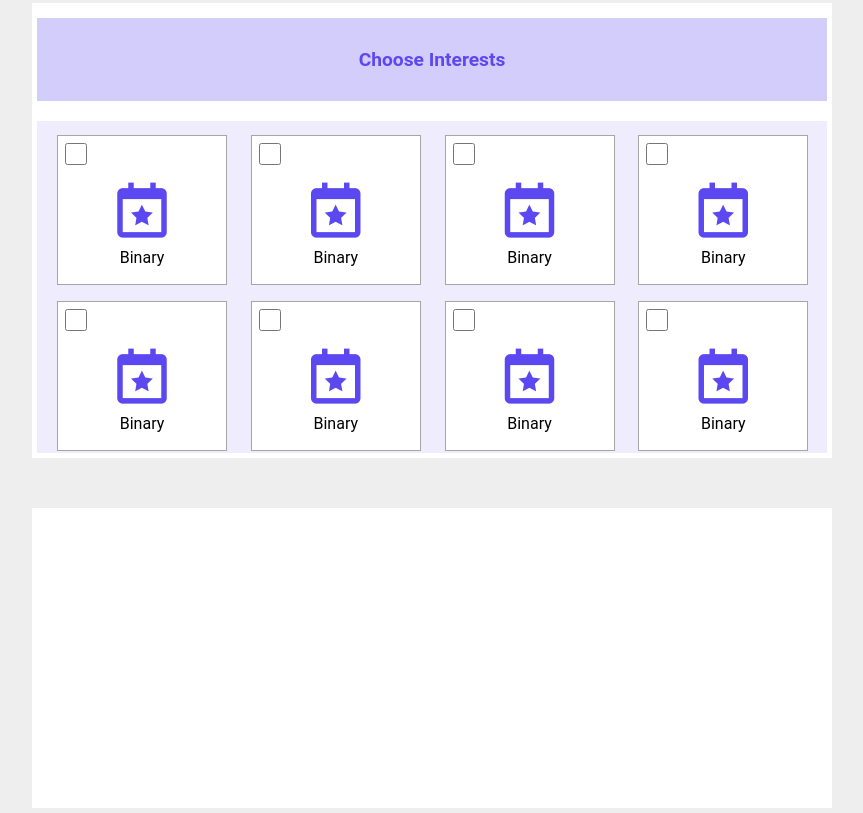
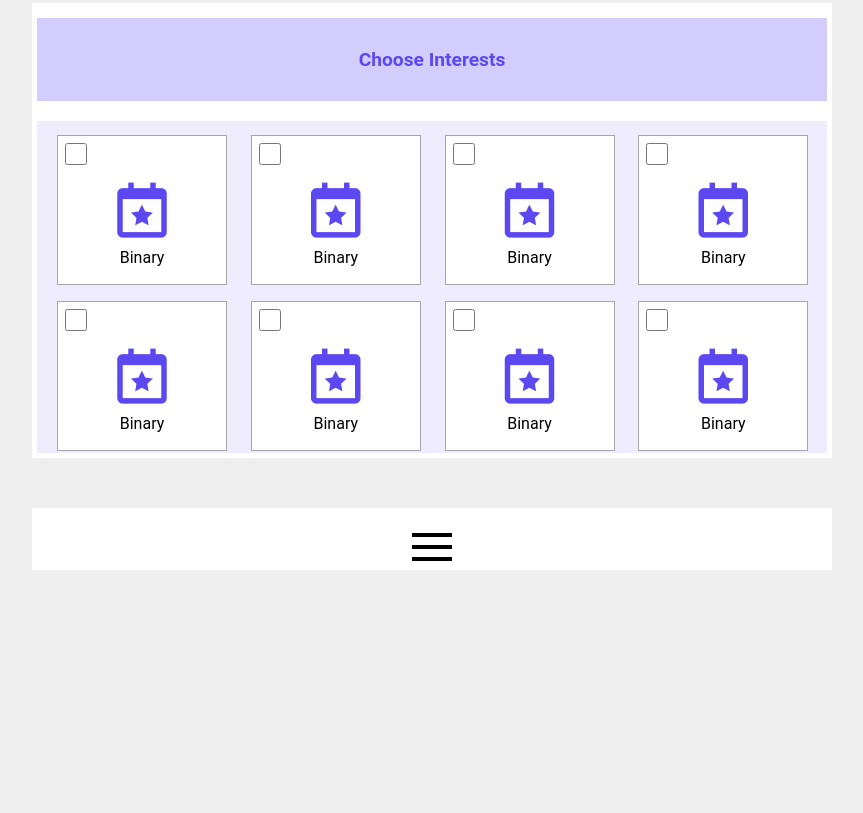
Before and after one commit to Momtaz1992/Practice, a plain HTML site: page index.html in a window 1280 px wide. Shown: the part 4454-5267 px from the top of the page, without its empty margins (208-1071 px from the left). After the commit the page ends 5029 px from the top, so only its background shows below. Drawn offline with nearby package versions, Linux system fonts and the light colour scheme; files whose address does not match are found by name.

Commit message:
burger menu is done

```diff
--- a/hamburger/_hamburger.scss
+++ b/hamburger/_hamburger.scss
@@ -1,8 +1,48 @@
-.burger{
-       width: 800px;
-       height: 300px;
-       background-color: white;
-       margin: 5px auto;
-       margin-top: 50px;
-       padding: 5px;
+.burger_menu{
+    width: 800px;
+    height:auto;
+    background-color: white;
+    margin: 5px auto;
+    margin-top: 50px;
+    padding: 5px;
+       .menu{
+              width:40px;
+              height: 12px;
+              position: relative;
+              cursor: pointer;
+              left: 0;
+              transition: all 0.3s ease;
+              margin:20px auto;
+              &:hover{
+                     span:nth-child(2){
+                            transform:rotate(45deg);
+                            top: 6px;
+                     }
+                     span:first-child{
+                     opacity: 0;
+                     }
+                     span:last-child{
+                            transform:rotate(-45deg);
+                            top: 6px;
+                     }
+              }
+              span{
+                     background-color: black;
+                     height: 4px;
+                     position: absolute;
+                     width: 100%;
+                     left: 0;
+                     transition: all 0.3s ease;
+                     &:first-child{
+                            top: 0;
+
+                     }
+                     &:nth-child(2){
+                            top: 12px;
+                     }
+                     &:last-child{
+                            top: 24px;
+                     }
+              }
+       }
 }
--- a/index.html
+++ b/index.html
@@ -9,33 +9,6 @@
        <title>Document</title>
 </head>
 <body>
-       <!-- Peseudo Exercice
-              <div class="peseudo">
-              <div class="circle"><span>Circle</span>
-                     <h3 class="blue">Creative Title<hr></h3>
-                     <h3 class="red">Creative Title<hr></h3>
-                     <h3 class="green">Creative Title<hr></h3>
-                     <h3 class="orange">Creative Title<hr></h3>
-              </div>
-              <div class="box"><span>Box</span>
-                     <h3 class="blue">Creative Title</h3><hr>
-                     <h3 class="red">Creative Title</h3><hr>
-                     <h3 class="green">Creative Title</h3><hr>
-                     <h3 class="orange">Creative Title</h3><hr>
-              </div>
-              <div class="triangle-up"><span>Triangle-Up</span>
-                     <h3 class="blue">Creative Title</h3><hr>
-                     <h3 class="red">Creative Title</h3><hr>
-                     <h3 class="green">Creative Title</h3><hr>
-                     <h3 class="orange">Creative Title</h3><hr>
-              </div>
-              <div class="triangle-down"><span>Triangle-Down</span>
-                     <h3 class="blue">Creative Title</h3><hr>
-                     <h3 class="red">Creative Title</h3><hr>
-                     <h3 class="green">Creative Title</h3><hr>
-                     <h3 class="orange">Creative Title</h3><hr>
-              </div>
-       </div> -->
        <div class="game-profile">
               <aside>
                      <img src="./images/PHOTO-2023-02-23-15-56-48 2.jpg" width="120px" alt="">
@@ -300,7 +273,12 @@
                      </div>
               </div>
        </div>
-       <div class="burger">
+       <div class="burger_menu">
+              <div class="menu">
+                     <span></span>
+                     <span></span>
+                     <span></span>
+              </div>
        </div>
 </body>
 </html>
```
Also changed, not shown: style.css, 1 other file.
